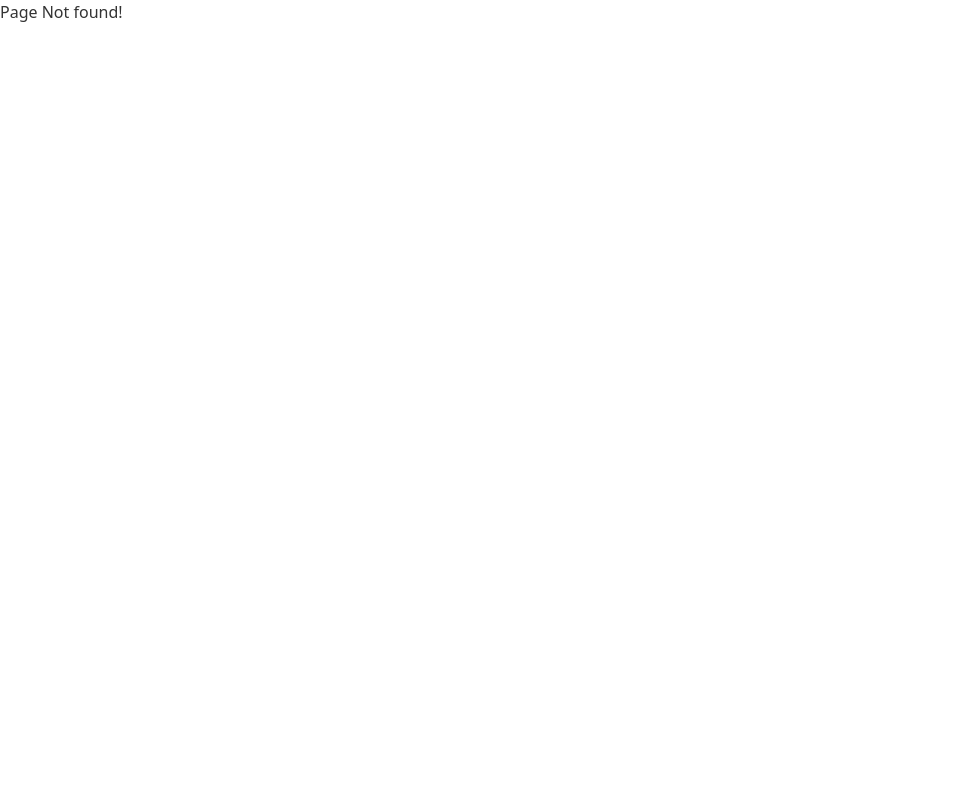
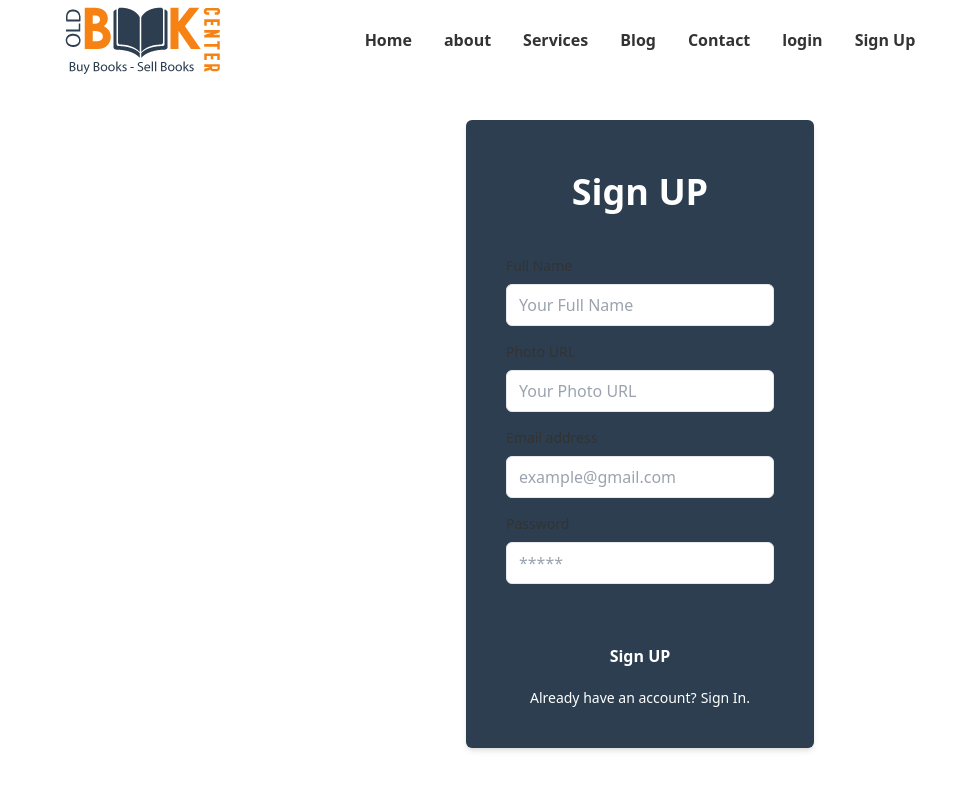
Before and after one commit to ismailjosim/old-book-selling-center-client, a React (Create React App) app: page /signup in a window 1280 px wide. Before the commit this address had no page. Shown: the top 790 px of the page, without its empty margins (0-977 px from the left). Built offline with nearby package versions, Linux system fonts and the light colour scheme.

Commit message:
added firebase config and check user register

```diff
--- a/package.json
+++ b/package.json
@@ -7,6 +7,7 @@
     "@testing-library/react": "^13.4.0",
     "@testing-library/user-event": "^13.5.0",
     "daisyui": "^2.41.0",
+    "firebase": "^9.14.0",
     "react": "^18.2.0",
     "react-dom": "^18.2.0",
     "react-router-dom": "^6.4.3",
--- /dev/null
+++ b/src/components/Auth/UserRegister.jsx
@@ -0,0 +1,74 @@
+import React, { useContext } from 'react';
+import { AuthContext } from '../../contexts/AuthProvider';
+
+
+const UserRegister = () => {
+    const { UserRegister } = useContext(AuthContext);
+
+
+    const handleUserRegister = e => {
+        e.preventDefault();
+        const form = e.target;
+        // const name = form.name.value;
+        // const photoURL = form.photoURL.value;
+        const email = form.email.value;
+        const password = form.password.value;
+        UserRegister(email, password)
+            .then(result => {
+                const user = result.user;
+                console.log(user);
+                form.reset();
+            })
+            .catch(error => {
+                console.log("Error Found!", error);
+            })
+
+
+
+
+    }
+
+
+    return (
+        <div className='flex justify-center my-10'>
+            <div className="flex flex-col p-6 rounded-md sm:p-10 shadow-md bg-secondary">
+                <div className="mb-8 text-center">
+                    <h1 className="my-3 text-4xl font-bold text-white">Sign UP</h1>
+                </div>
+                <form onSubmit={handleUserRegister} className="space-y-12 ng-untouched ng-pristine ng-valid">
+                    <div className="space-y-4">
+                        <div>
+                            <label htmlFor="name" className="block mb-2 text-sm text-left">Full Name</label>
+                            <input type="text" name="name" placeholder="Your Full Name" className="w-full px-3 py-2 border rounded-md" required />
+                        </div>
+                        <div>
+                            <label htmlFor="photoURL" className="block mb-2 text-sm text-left">Photo URL</label>
+                            <input type="text" name="photoURL" placeholder="Your Photo URL" className="w-full px-3 py-2 border rounded-md" required />
+                        </div>
+                        <div>
+                            <label htmlFor="email" className="block mb-2 text-sm text-left">Email address</label>
+                            <input type="email" name="email" placeholder="example@gmail.com" className="w-full px-3 py-2 border rounded-md dark:border-gray-700 dark:bg-gray-900 dark:text-gray-100" required />
+                        </div>
+
+                        <div>
+                            <div className="flex justify-between mb-2">
+                                <label htmlFor="password" className="text-sm">Password</label>
+                            </div>
+                            <input type="password" name="password" placeholder="*****" className="w-full px-3 py-2 border rounded-md dark:border-gray-700 dark:bg-gray-900 dark:text-gray-100" required />
+                        </div>
+                    </div>
+                    <div className="space-y-2">
+                        <div>
+                            <button type="submit" className="w-full px-8 py-3 font-semibold rounded-md dark:bg-violet-400 text-white">Sign UP</button>
+                        </div>
+                        <p className="px-6 text-sm text-center text-white">Already have an account?
+                            <a href="/login" className="hover:underline dark:text-violet-400 ml-1">Sign In</a>.
+                        </p>
+                    </div>
+                </form>
+            </div>
+        </div>
+    );
+};
+
+export default UserRegister;
--- a/src/components/Pages/Categories/Categories.jsx
+++ b/src/components/Pages/Categories/Categories.jsx
@@ -27,35 +27,35 @@ const Categories = () => {
 
                 <div className="flex flex-col justify-center items-center">
                     <div className="bg-slate-200 w-40 h-40 flex justify-center items-center rounded-full">
-                        <img className='p-10' src={img1} />
+                        <img alt='' className='p-10' src={img1} />
                     </div>
                     <h3 className='mt-2 text-xl font-semibold'>Academic Books</h3>
                 </div>
 
                 <div className="flex flex-col justify-center items-center">
                     <div className="bg-slate-200 w-40 h-40 flex justify-center items-center rounded-full">
-                        <img className='p-10' src={img1} />
+                        <img alt='' className='p-10' src={img1} />
                     </div>
                     <h3 className='mt-2 text-xl font-semibold'>Academic Books</h3>
                 </div>
 
                 <div className="flex flex-col justify-center items-center">
                     <div className="bg-slate-200 w-40 h-40 flex justify-center items-center rounded-full">
-                        <img className='p-10' src={img1} />
+                        <img alt='' className='p-10' src={img1} />
                     </div>
                     <h3 className='mt-2 text-xl font-semibold'>Academic Books</h3>
                 </div>
 
                 <div className="flex flex-col justify-center items-center">
                     <div className="bg-slate-200 w-40 h-40 flex justify-center items-center rounded-full">
-                        <img className='p-10' src={img1} />
+                        <img alt='' className='p-10' src={img1} />
                     </div>
                     <h3 className='mt-2 text-xl font-semibold'>Academic Books</h3>
                 </div>
 
                 <div className="flex flex-col justify-center items-center">
                     <div className="bg-slate-200 w-40 h-40 flex justify-center items-center rounded-full">
-                        <img className='p-10' src={img1} />
+                        <img alt='' className='p-10' src={img1} />
                     </div>
                     <h3 className='mt-2 text-xl font-semibold'>Academic Books</h3>
                 </div>
@@ -63,7 +63,7 @@ const Categories = () => {
                 <div className="flex flex-col justify-center items-center">
                     <Link to='/categories/:id'>
                         <div className="bg-slate-200 w-40 h-40 flex justify-center items-center rounded-full">
-                            <img className='p-10' src={img1} />
+                            <img alt='' className='p-10' src={img1} />
                         </div>
                         <h3 className='mt-2 text-xl font-semibold'>Academic Books</h3>
                     </Link>
--- a/src/components/Pages/Category/Category.jsx
+++ b/src/components/Pages/Category/Category.jsx
@@ -78,6 +78,7 @@ const Category = () => {
                 <BookModal
                     info={info}
                 >
+
                 </BookModal>
             }
         </div>
--- /dev/null
+++ b/src/configs/firebase.config.js
@@ -0,0 +1,18 @@
+// Import the functions you need from the SDKs you need
+import { initializeApp } from "firebase/app";
+// TODO: Add SDKs for Firebase products that you want to use
+// https://firebase.google.com/docs/web/setup#available-libraries
+
+// Your web app's Firebase configuration
+const firebaseConfig = {
+    apiKey: process.env.REACT_APP_apiKey,
+    authDomain: process.env.REACT_APP_authDomain,
+    projectId: process.env.REACT_APP_projectId,
+    storageBucket: process.env.REACT_APP_storageBucket,
+    messagingSenderId: process.env.REACT_APP_messagingSenderId,
+    appId: process.env.REACT_APP_appId
+};
+
+// Initialize Firebase
+const app = initializeApp(firebaseConfig);
+export default app;
--- /dev/null
+++ b/src/contexts/AuthProvider.js
@@ -0,0 +1,29 @@
+import React, { createContext, useState } from 'react';
+import { createUserWithEmailAndPassword, getAuth } from "firebase/auth";
+import app from '../configs/firebase.config';
+
+export const AuthContext = createContext();
+const auth = getAuth(app);
+
+
+const AuthProvider = ({ children }) => {
+    const [user, setUser] = useState(null);
+
+    // create new using with email and password
+    const UserRegister = (email, password) => {
+        return createUserWithEmailAndPassword(auth, email, password)
+    }
+
+
+    const authInfo = {
+        UserRegister,
+        user
+    }
+    return (
+        <AuthContext.Provider value={authInfo}>
+            {children}
+        </AuthContext.Provider>
+    );
+};
+
+export default AuthProvider;
--- a/src/layouts/Header.jsx
+++ b/src/layouts/Header.jsx
@@ -4,12 +4,14 @@ import logo from '../assets/old-book-center-logo.png'
 
 const Header = () => {
 
-    const menuItems = <>
+    const navigationItems = <>
         <li><Link to='/'>Home</Link></li>
         <li><Link to='/about'>about</Link></li>
         <li><Link to='/services'>Services</Link></li>
         <li><Link to='/blog'>Blog</Link></li>
         <li><Link to='/contact'>Contact</Link></li>
+        <li><Link to='/login'>login</Link></li>
+        <li><Link to='/signup'>Sign Up</Link></li>
     </>
 
 
@@ -22,7 +24,7 @@ const Header = () => {
             </div>
             <div className="navbar-center hidden lg:flex">
                 <ul className="menu menu-horizontal p-0">
-                    {menuItems}
+                    {navigationItems}
                 </ul>
             </div>
             <div className="navbar-end">
@@ -34,7 +36,7 @@ const Header = () => {
                         </svg>
                     </label>
                     <ul className="menu menu-compact dropdown-content mt-3 p-2 shadow bg-base-100 rounded-box w-52">
-                        {menuItems}
+                        {navigationItems}
                     </ul>
                 </div>
             </div>
```
Also changed, not shown: src/index.js (+5 -2 lines), src/routes/routes.js (+7 -1 lines), 1 other file (tests, documents, lock files or other folders).
